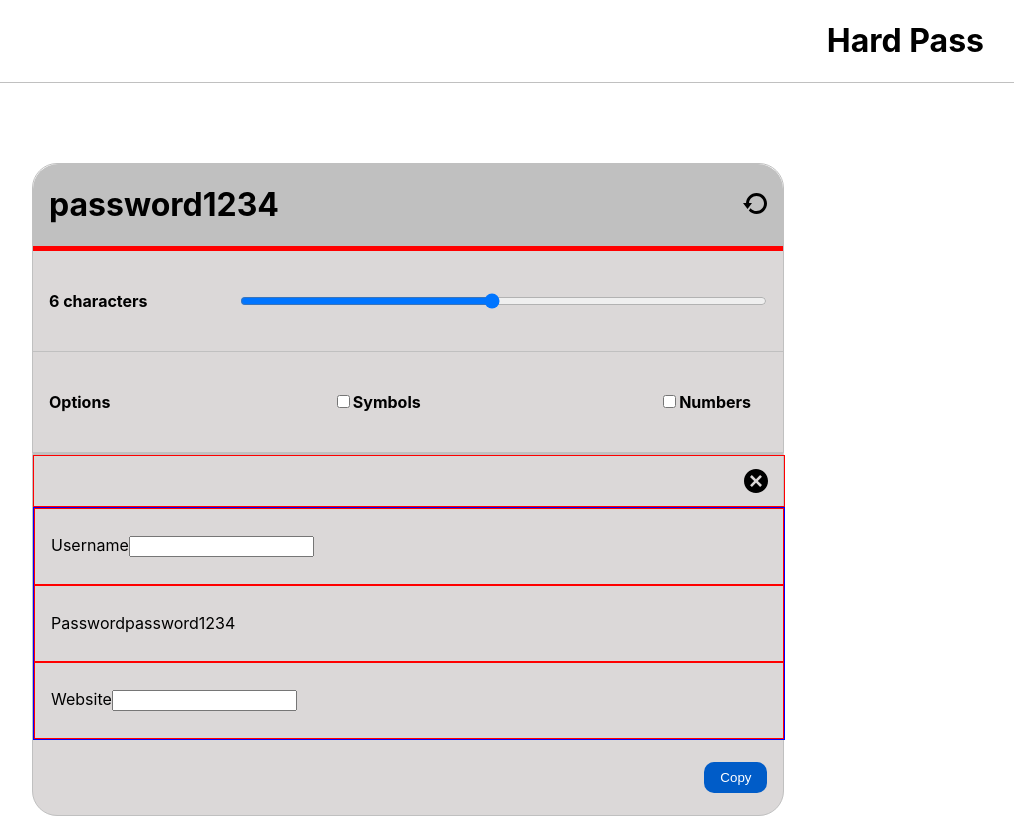
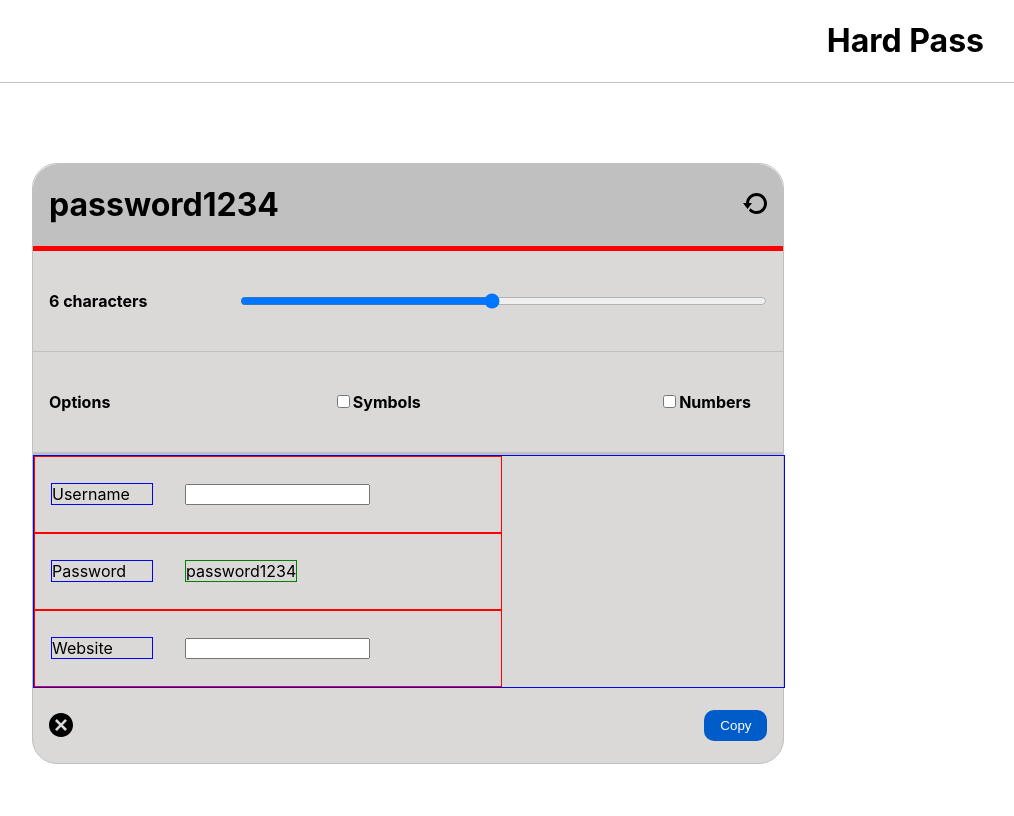
Before and after one commit to SJellen/hard-pass, a React (Create React App) app: page / in a window 1280 px wide. Both pictures are taken after a click on the button "Create Login". Shown: the whole page, without its empty margins (232-1246 px from the left). Built offline with nearby package versions, Linux system fonts and the light colour scheme.

Commit message:
password generates on change now

```diff
--- a/src/components/SlideDown.js
+++ b/src/components/SlideDown.js
@@ -8,30 +8,25 @@ export default function SlideDown() {
 
     return (
         <div className="slide-down-container" style={{display: sliderOpen ? '' : 'none'}}>
-            <div className="close-container">
+            <div className="input-container">
+                <div className="single-input">
+                    <label>Username</label>
+                    <input/>
+                </div>
+                <div className="single-input">
+                    <label>Password</label>
+                    <p className="single-input-password">{password}</p>
+                </div>
+
+                <div className="single-input">
+                    <label>Website</label>
+                    <input />
+                </div>
+            </div>
+            <div className="copy-container">
                 <svg xmlns="http://www.w3.org/2000/svg" width="24" height="24" viewBox="0 0 24 24" className="close-button" onClick={() => setSliderOpen(false)}>
                     <path d="M12 0c-6.627 0-12 5.373-12 12s5.373 12 12 12 12-5.373 12-12-5.373-12-12-12zm4.151 17.943l-4.143-4.102-4.117 4.159-1.833-1.833 4.104-4.157-4.162-4.119 1.833-1.833 4.155 4.102 4.106-4.16 1.849 1.849-4.1 4.141 4.157 4.104-1.849 1.849z"/>
                 </svg>
-            </div>
-            <div className="input-container">
-                <div className="single-input">
-                    <label>Username
-                        <input />
-                    </label>
-                </div>
-                <div className="single-input">
-                    <label>Password
-                        {password}
-                    </label>
-                </div>
-
-                <div className="single-input">
-                    <label>Website
-                        <input />
-                    </label>
-                </div>
-            </div>
-            <div className="copy-container">
                 <span className="copy-button-container"><button >Copy</button></span>
             </div>
         </div>
--- a/src/context/Context.js
+++ b/src/context/Context.js
@@ -57,6 +57,7 @@ function ContextProvider({children})  {
     function handleCharacterLength(e) {
         let sliderLength = parseInt(e.target.value)
         setLen(sliderLength)
+        RandomPassword()
     }
 
     function handleSymbolCheck() {
--- a/src/styles/SlideDown.css
+++ b/src/styles/SlideDown.css
@@ -5,26 +5,15 @@
     border: 1px solid silver;
     display: flex;
     flex-direction: column;
-
     justify-content: space-between;
     border-bottom-left-radius: 25px;
     border-bottom-right-radius: 25px;
     /* display: none; */
 }
 
-.close-container {
-    border: 1px solid red;
-    width: 100%;
-    height: 50px;
-    display: flex;
-    flex-direction: row-reverse;
-    margin-right: 1rem;
-    align-items: center;
-
-}
 
 .close-button {
-    padding-right: 1rem;
+    padding-left: 1rem;
 }
 
 .close-button:hover {
@@ -43,6 +32,23 @@
     justify-content: flex-start;
     padding-left: 1rem;
     height: 75px;
+    width: 60%;
+}
+
+.single-input > input {
+    margin-left: 2rem;
+}
+
+.single-input > label {
+    border: 1px solid blue;
+    width: 100px;
+}
+
+.single-input-password {
+    margin-left: 2rem;
+    max-width: 300px;
+    word-wrap: break-word;
+    border: 1px solid green;
 }
 
 
@@ -50,7 +56,8 @@
     height: 75px;
     display: flex;
     align-items: center;
-    flex-direction: row-reverse;
+    flex-direction: row;
+    justify-content: space-between;
 }
 
 .copy-button-container {
```
